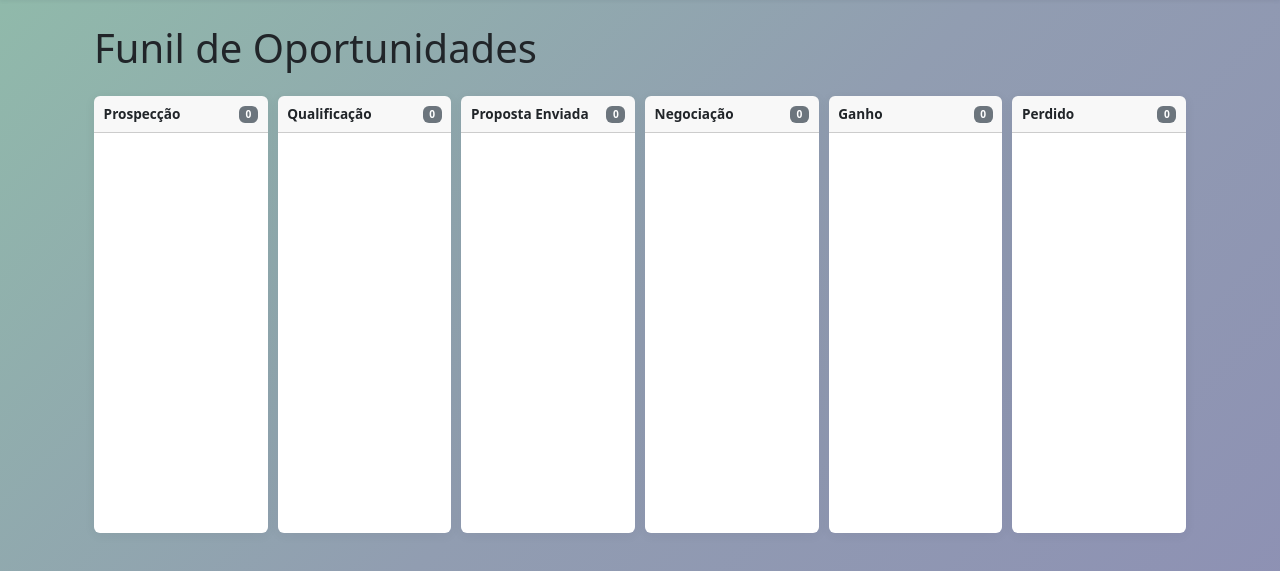
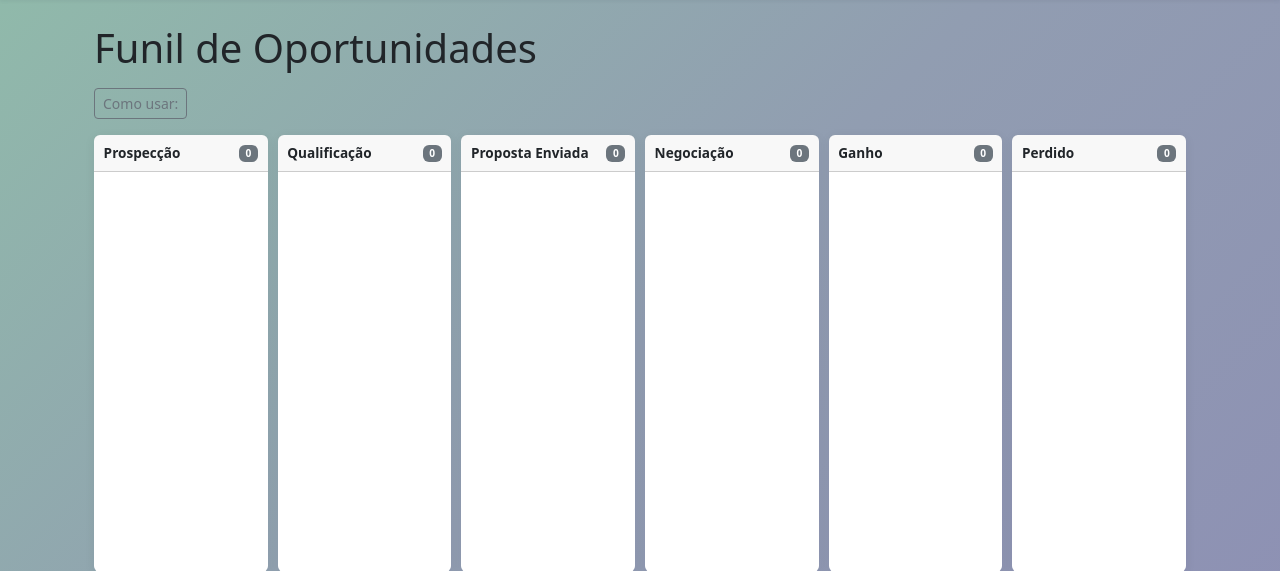
Before and after one commit to elbgq/crmconsultoria, a Django app: page /oportunidades/kanban/ in a window 1280 px wide. Shown: the part 56-627 px from the top of the page. Run offline with Django 5.2, Linux system fonts and the light colour scheme; the visitor is signed in with stand-in values (Sample User, id 1); data that the repository does not hold is empty; parts of the project's set-up code (start-up, migrations or seed data) failed here and were passed over.

Commit message:
Atualização do kanban com orientações ao usuário

```diff
--- a/oportunidades/templates/oportunidades/kanban.html
+++ b/oportunidades/templates/oportunidades/kanban.html
@@ -4,7 +4,19 @@
 
 {% block content %}
 <div class="container-fluid mt-4">
-    <h1 class="mb-4">Funil de Oportunidades</h1>
+
+    <h1 class="mb-3">Funil de Oportunidades</h1>
+
+    <button class="btn btn-outline-secondary btn-sm mb-3" type="button" data-bs-toggle="collapse" data-bs-target="#comoUsarKanban" aria-expanded="false" aria-controls="comoUsarKanban">
+        Como usar:
+    </button>
+
+    <div class="collapse mb-3" id="comoUsarKanban">
+        <div class="card card-body">
+            Arraste os cartões entre as colunas para atualizar o estágio da oportunidade.
+            A mudança é salva automaticamente — não é necessário clicar em nenhum botão de confirmação.
+        </div>
+    </div>
 
     <div class="kanban-board">
     {% for coluna in colunas %}
```
